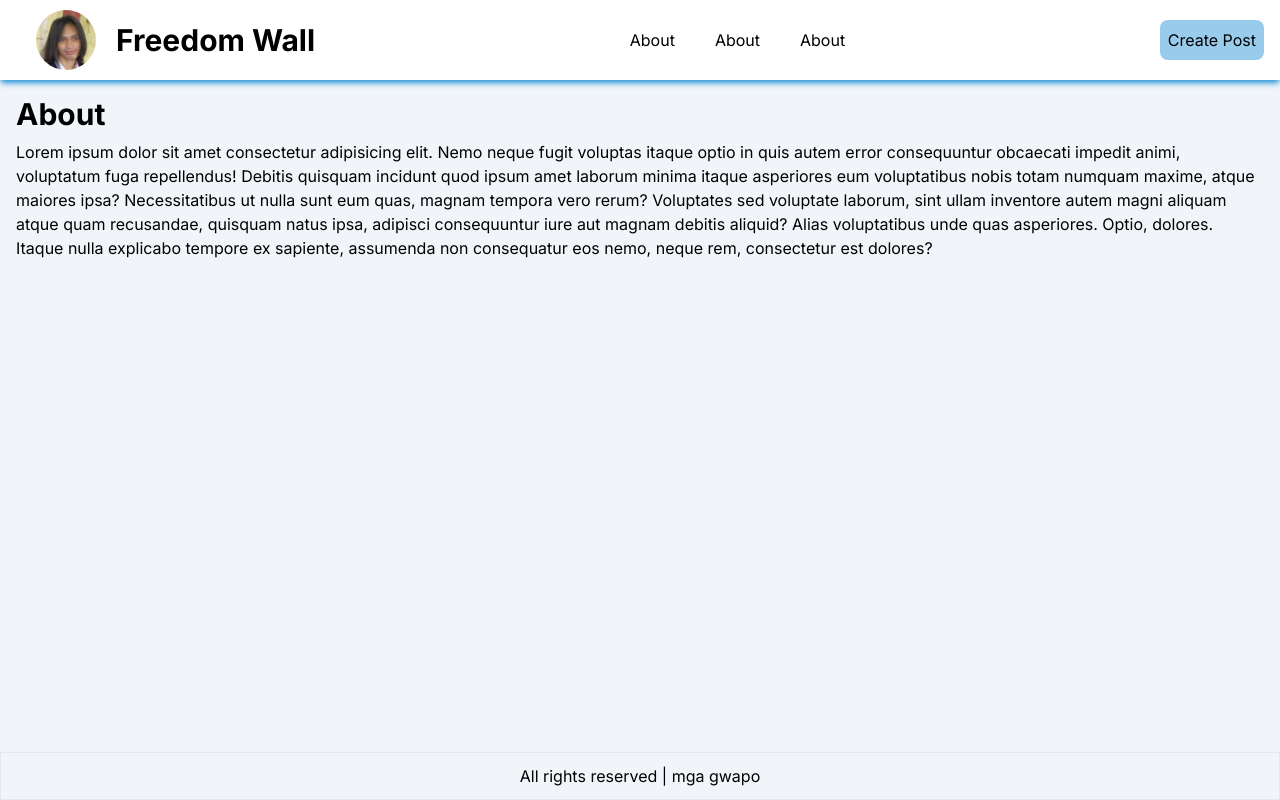
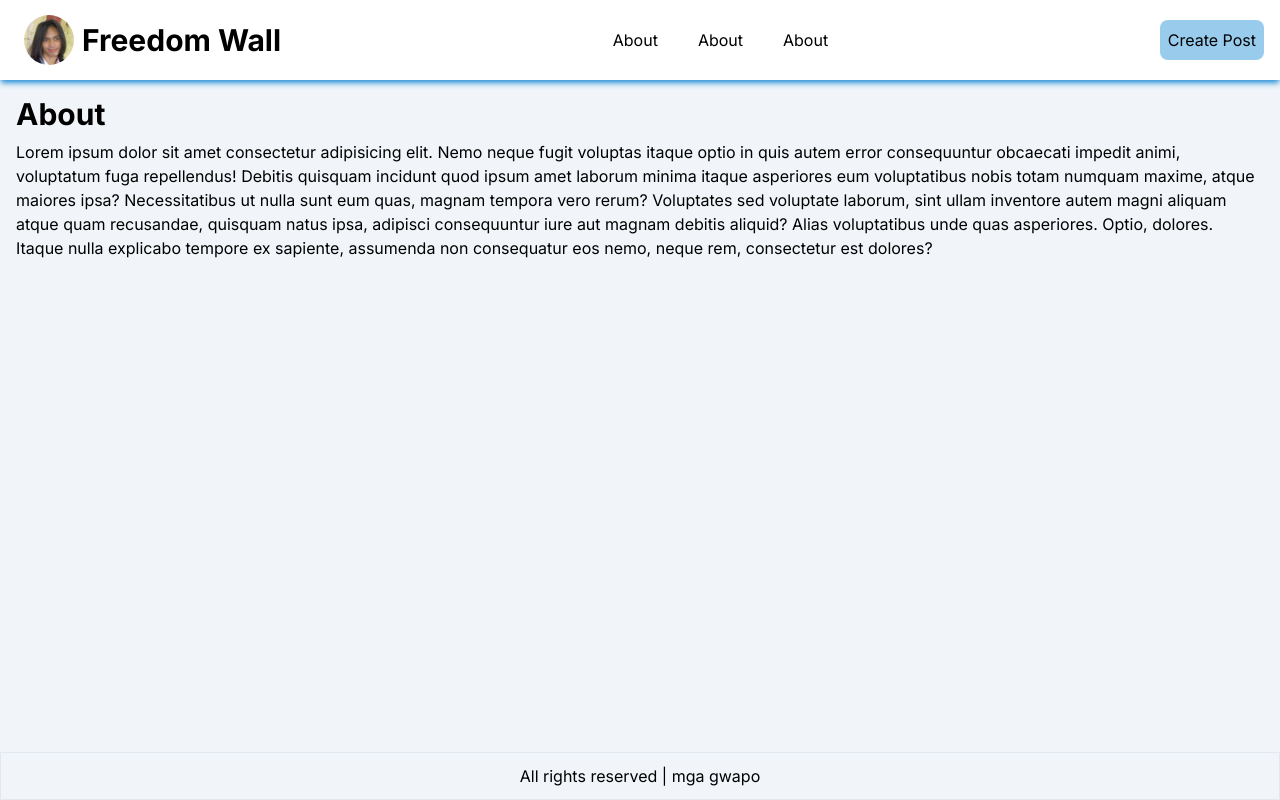
Before and after one commit to Wetooa/freedomwallFrontend, a Next.js app: page /about in a window 1280 px wide. Built offline with nearby package versions, Linux system fonts and the light colour scheme.

Commit message:
[UI][Adrian] improved ui

```diff
--- a/src/components/FreedomWall/Entry.tsx
+++ b/src/components/FreedomWall/Entry.tsx
@@ -23,14 +23,18 @@ export default function Entry(data: EntryProps) {
       <h4 className="font-bold text-lg">{codeName}</h4>
       <p className="text-xs mb-1">{formattedDate}</p>
       <p>
-        {message.slice(0, MAX_CHARACTER_DISPLAY)}{" "}
-        {message.length > MAX_CHARACTER_DISPLAY && (
-          <span
-            onClick={() => dispatch(showPost)}
-            className="text-xs font-light text-slate-800 hover:underline"
-          >
-            See More...
-          </span>
+        {message.length > MAX_CHARACTER_DISPLAY ? (
+          <>
+            <span>{message.slice(0, MAX_CHARACTER_DISPLAY).trimEnd()}... </span>
+            <span
+              onClick={() => dispatch(showPost)}
+              className="text-xs font-light text-slate-800 hover:underline"
+            >
+              See More
+            </span>
+          </>
+        ) : (
+          <>{message}</>
         )}
       </p>
     </div>
--- a/src/components/Navbar.tsx
+++ b/src/components/Navbar.tsx
@@ -17,9 +17,9 @@ export default function Navbar({}: NavbarProps) {
         <Image
           src={"/android-chrome-512x512.png"}
           alt="jake"
-          width={100}
-          height={100}
-          className="rounded-full p-5"
+          width={50}
+          height={50}
+          className="rounded-full m-2"
         />
         <h2 className="font-bold text-3xl">Freedom Wall</h2>
       </Link>
```
